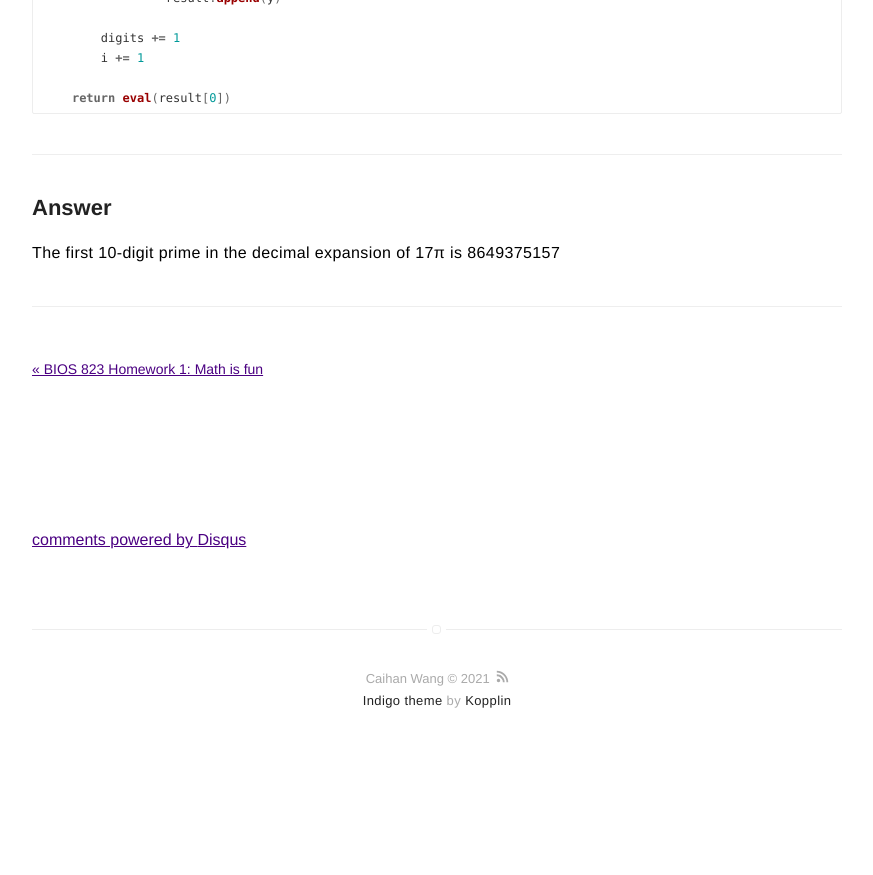
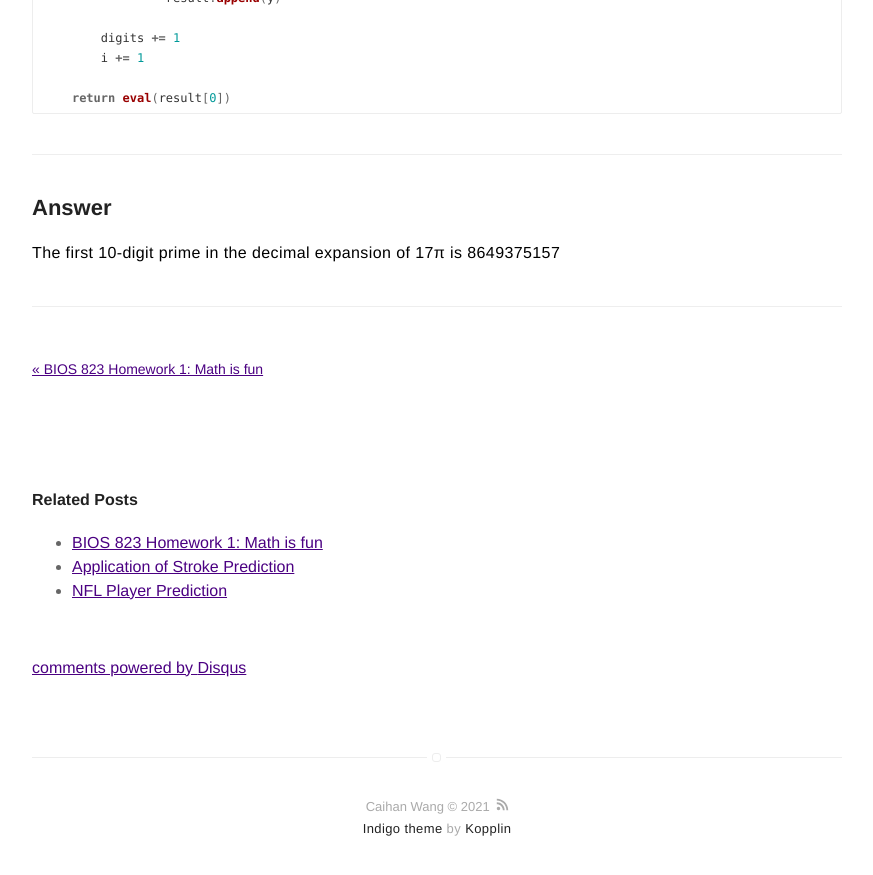
Before and after one commit to Caihanwang/Caihanwang.github.io, a Jekyll site: the page built from _posts/2021-09-12-BIOS823-HW2.markdown, in a window 1280 px wide and 900 px high, scrolled down 3639 px. Shown: the top 875 px of the window, without its empty margins (203-1076 px from the left). Built offline with Jekyll 4.4.1, drawn with Linux system fonts in a browser that asks for light colours; comment, search, counter and statistics services are not loaded; before the commit the page ends 4411 px from its top, so only the background shows below that; some of the changed text lies outside the part shown.

```diff
--- a/_posts/2021-09-12-BIOS823-HW2.markdown
+++ b/_posts/2021-09-12-BIOS823-HW2.markdown
@@ -4,7 +4,9 @@ layout: post
 date: 2021-09-12 22:48
 # image: /assets/images/markdown.jpg
 headerImage: false
-tag: BIOS823, Python
+tag:
+- BIOS823
+- Python
 # - markdown
 # - components
 # - extra
```
